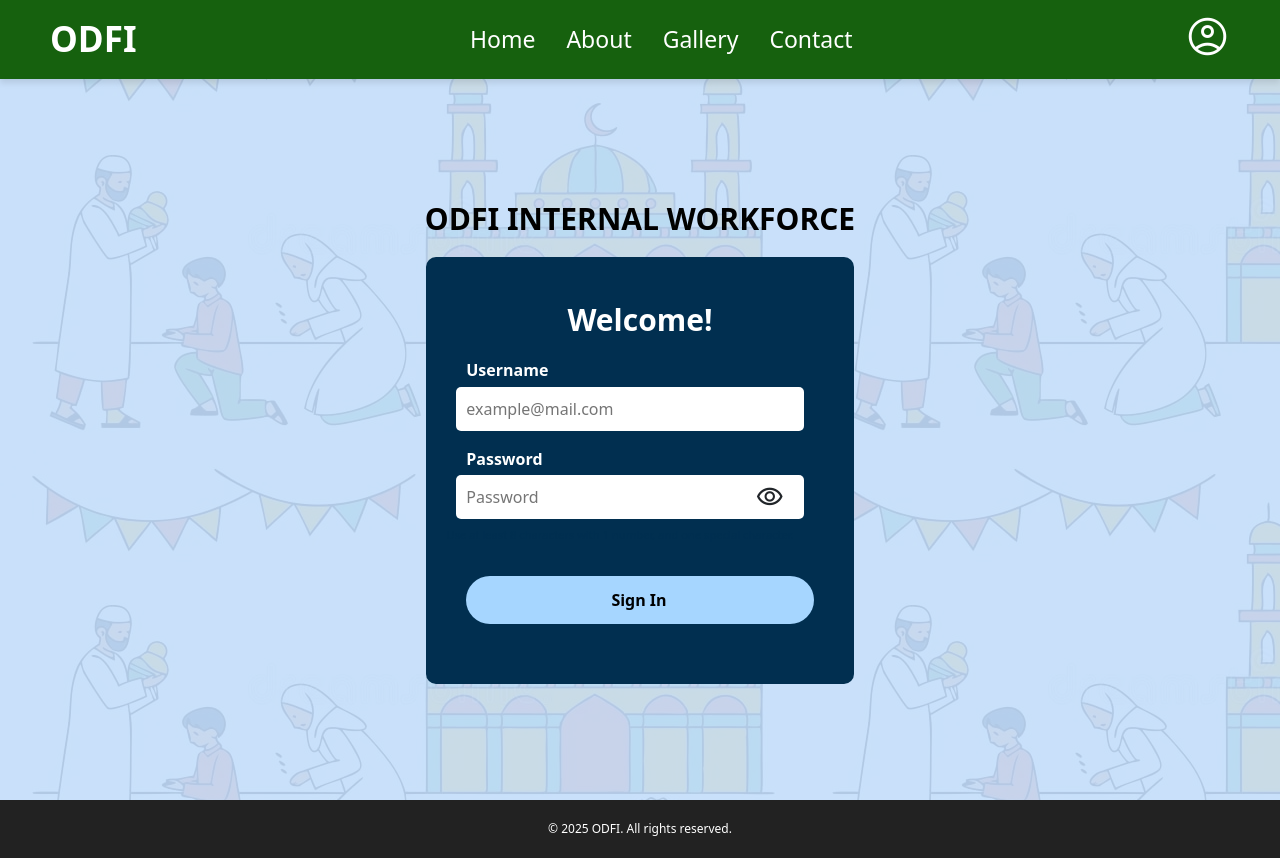
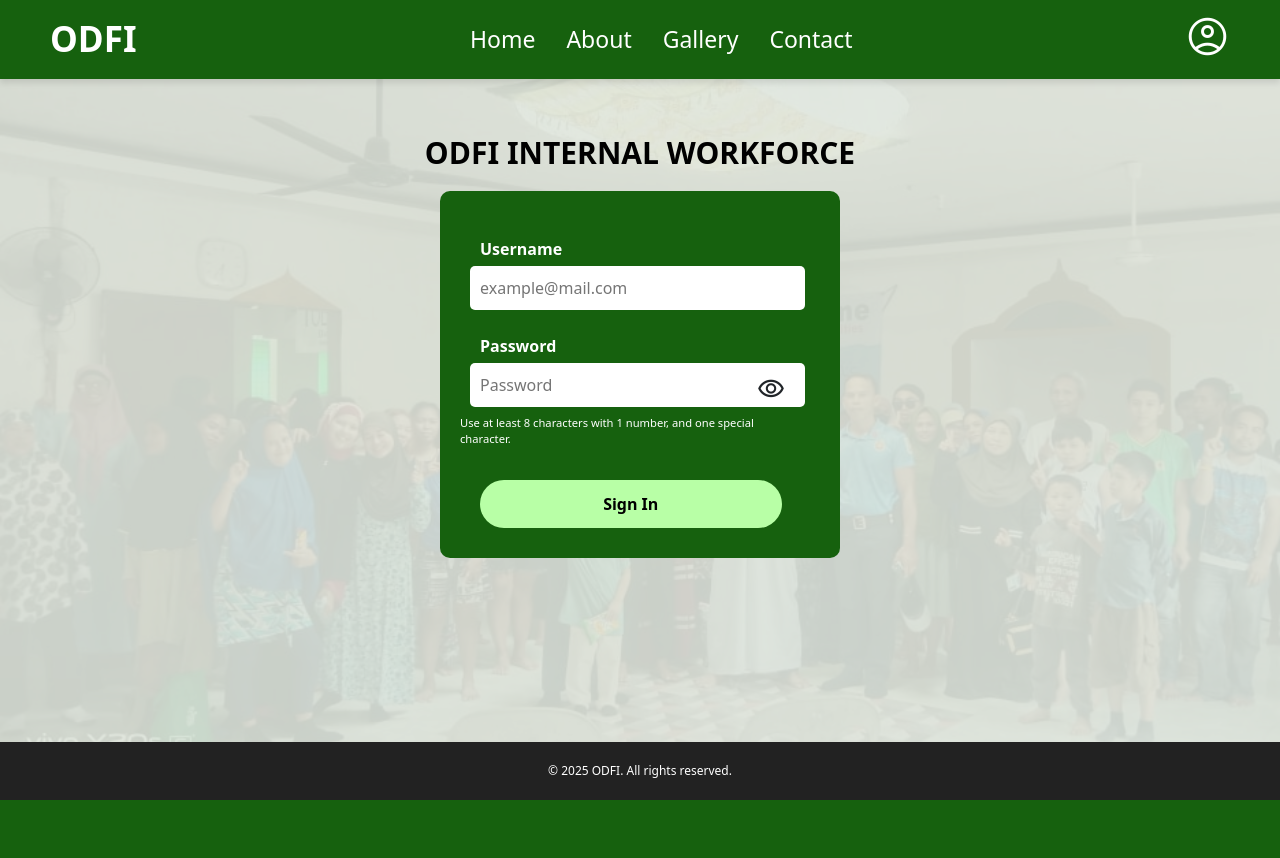
Before and after one commit to kishart/ODFI-django, a Django app: page /signin in a window 1280 px wide. After the commit the page ends 800 px from the top, so only its background shows below. Run offline with Django 5.2, Linux system fonts and the light colour scheme; some libraries are stand-ins or nearby versions.

Commit message:
Update signin.html

```diff
--- a/templates/authentication/signin.html
+++ b/templates/authentication/signin.html
@@ -2,14 +2,242 @@
 {% load static %}
 <html lang="en">
 <head>
-    <meta charset="UTF-8">
-    <meta name="viewport" content="width=device-width, initial-scale=1.0">
+  <meta charset="UTF-8" />
+  <meta name="viewport" content="width=device-width, initial-scale=1.0" />
   <title>Sign In</title>
   <link rel="stylesheet" href="https://fonts.googleapis.com/css2?family=Material+Symbols+Outlined" />
   <script src="https://kit.fontawesome.com/a076d05399.js" crossorigin="anonymous"></script>
 
-    <link rel="stylesheet" href="{% static 'authentication/signin.css' %}">
   <style>
+    body {
+      margin: 0;
+      font-family: Poppins, sans-serif;
+    }
+
+    .nav {
+      position: fixed;
+      top: 0;
+      left: 0;
+      width: 100%;
+      z-index: 1000;
+      background-color: #0f172a;
+      box-shadow: 0 2px 5px rgba(0, 0, 0, 0.2);
+    }
+
+    .navbar {
+      display: flex;
+      justify-content: space-between;
+      align-items: center;
+      background-color: #012f50;
+      padding: 25px 34px;
+      color: white;
+      position: sticky;
+      top: 0;
+    }
+
+    .left-side {
+      display: flex;
+      align-items: center;
+      gap: 40px;
+    }
+
+    .logo {
+      font-size: 30px;
+      font-weight: bold;
+    }
+
+    .nav-links {
+      list-style: none;
+      display: flex;
+      gap: 20px;
+      margin: 0;
+      padding: 0;
+    }
+
+    .nav-links li {
+      display: flex;
+      align-items: center;
+    }
+
+    .nav-links a {
+      color: white;
+      text-decoration: none;
+      display: flex;
+      align-items: center;
+      gap: 6px;
+      font-size: 18px;
+    }
+
+    .nav-links a i {
+      font-size: 1rem;
+    }
+
+    .internal {
+      font-size: 1rem;
+      color: white;
+    }
+
+    .internal span {
+      font-size: 32px;
+    }
+
+    p.sign {
+      display: flex;
+      align-items: center;
+      justify-content: center;
+      gap: 6px;
+      font-size: 30px;
+      position: relative;
+      z-index: 1;
+      color: black;
+      font-weight: bold;
+      padding-top: 130px;
+      text-align: center;
+    }
+
+    .signin {
+      background-image: url("{% static 'media/images/main.jpg' %}");
+      background-size: cover;
+     background-color: #dceeea;
+      position: relative;
+      box-shadow: 1px 10px 20px 0px #b1b1b1;
+      z-index: 0;
+     height:100vh;
+    }
+
+    .signin::after {
+      content: "";
+      position: absolute;
+      top: 0;
+      left: 0;
+      right: 0;
+      bottom: 0;
+    background: #dfe6dd;
+      opacity: 0.9;
+      pointer-events: none;
+      z-index: 0;
+    }
+
+    .login-container {
+      background-color: transparent;
+      padding: 2rem;
+      width: 300px;
+      color: white;
+      text-align: center;
+    }
+
+    .welcome-text {
+      font-size: 1.8rem;
+      margin-bottom: 2rem;
+    }
+    form.login-form{
+        align-items: center;
+        padding-right:25px;
+    }
+
+    .login-form {
+      text-align: left;
+    }
+
+    .login-form label {
+      display: block;
+      margin: 1rem 0 0.3rem;
+      font-weight: bold;
+      margin-left: 10px;
+      padding-left: 10px;
+      color: white;
+    }
+
+    .login-form input[type="text"],
+    .login-form input[type="password"] {
+      width: 100%;
+      padding: 10px;
+      margin-bottom: 0.5rem;
+      border: none;
+      border-radius: 5px;
+      margin-left: 10px;
+      padding-left: 10px;
+    }
+
+    .password-wrapper {
+      position: relative;
+    }
+
+    .toggle-password {
+      position: absolute;
+      right: 10px;
+      top: 50%;
+      transform: translateY(-50%);
+      cursor: pointer;
+    }
+
+    .requirement-text {
+      font-size: 0.7rem;
+      color: white;
+      margin-bottom: 1rem;
+      display: block;
+    }
+
+    .login-btn {
+      width: 90%;
+      padding: 12px;
+      background-color: #b8ffa6;
+      color: black;
+      border: none;
+      border-radius: 25px;
+      font-weight: bold;
+      margin-top: 1rem;
+      cursor: pointer;
+      transition: background 0.3s;
+      margin-left: 20px;
+    }
+
+    .login-btn:hover {
+      background-color: #7cff8d;
+    }
+
+    .form-links {
+      text-align: center;
+      margin-top: 1rem;
+      font-size: 0.85rem;
+    }
+
+    .form-links a {
+      display: block;
+      color: #a6d6ff;
+      text-decoration: none;
+      margin: 0.3rem 0;
+    }
+
+    .form-links a:hover {
+      text-decoration: underline;
+    }
+
+    .form {
+      background-color: #16610E;
+      padding: 30px 20px;
+      border-radius: 10px;
+      position: relative;
+      z-index: 1;
+      margin: 0 auto;
+      max-width: 400px;
+      margin-top:10px;
+    }
+
+    .footer {
+      text-align: center;
+      padding: 20px;
+      background-color: #222;
+      color: white;
+      font-size: 12px;
+      position: fixed;
+      left: 0;
+      bottom: 0;
+      width: 100%;
+      z-index: 1001;
+      margin-top:40px;
+    }
+
     .alert {
       color: white;
       background-color: #e74c3c;
@@ -18,29 +246,22 @@
       margin-bottom: 10px;
       text-align: center;
     }
-
   </style>
 </head>
 <body>
+
   {% include 'authentication/user/nav.html' %}
-    {% block content %}{% endblock content %}
-
-
 
   <div class="signin">
-
-
     <p class="sign">ODFI INTERNAL WORKFORCE</p>
 
     <div class="form">
-    <p style="text-align: center; color:white; font-size:30px;margin-top:-20px; margin-left:40px; font-weight: bold;">Welcome!</p>
 
       {% if login_failed %}
       <script>
         alert("Incorrect username or password. Please try again.");
       </script>
       {% endif %}
-
 
       <form class="login-form" action="/signin" method="post">
         {% csrf_token %}
@@ -50,10 +271,7 @@
         <label for="password">Password</label>
         <div class="password-wrapper">
           <input type="password" name="password" id="password" placeholder="Password" required>
-    <span class="material-symbols-outlined" id="togglePassword"
-      style="position: absolute; right: 10px; top: 50%; transform: translateY(-50%); cursor: pointer;">
-      visibility
-    </span>
+          <span class="material-symbols-outlined toggle-password" id="togglePassword">visibility</span>
         </div>
 
         <small class="requirement-text">
@@ -62,7 +280,6 @@
 
         <button type="submit" class="login-btn">Sign In</button>
       </form>
-
     </div>
   </div>
 
```
Lines whose indentation alone changed are shown as unchanged.
